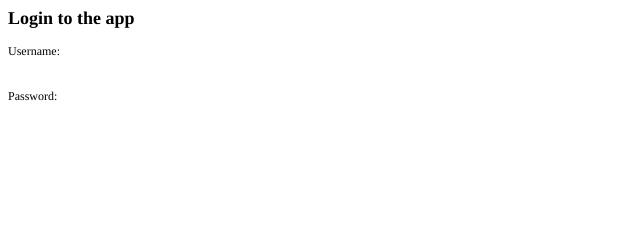
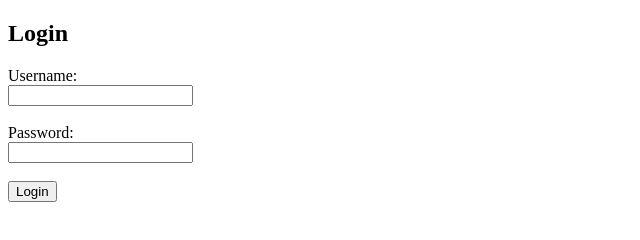
Before and after one commit to abhisheklearnsjava/my-demo-nodejs, a website: page login.html in a window 1280 px wide. Shown: the whole page, without its empty margins (0-640 px from the left). Drawn offline with Linux system fonts and the light colour scheme.

Commit message:
Update login.html

```diff
--- a/login.html
+++ b/login.html
@@ -1,24 +1,18 @@
-<!DOCTYPE html PUBLIC "-//W3C//DTD HTML 4.01//EN" "http://www.w3.org/TR/html4/strict.dtd">
-<html>
+<!-- login.html -->
+<!DOCTYPE html>
+<html lang="en">
 <head>
-  <meta http-equiv="Content-Type" content="text/html; charset=utf-8">
-  <meta http-equiv="Content-Style-Type" content="text/css">
-  <title></title>
-  <meta name="Generator" content="Cocoa HTML Writer">
-  <meta name="CocoaVersion" content="2575.6">
-  <style type="text/css">
-    p.p2 {margin: 0.0px 0.0px 0.0px 0.0px; font: 12.0px Times; -webkit-text-stroke: #000000}
-    p.p3 {margin: 0.0px 0.0px 0.0px 0.0px; font: 12.0px Times; -webkit-text-stroke: #000000; min-height: 14.0px}
-    span.s1 {font-kerning: none}
-  </style>
+  <meta charset="UTF-8">
+  <title>Login Page</title>
 </head>
 <body>
-<h2 style="margin: 0.0px 0.0px 14.9px 0.0px; font: 18.0px Times; -webkit-text-stroke: #000000"><span class="s1"><b>Login to the app</b></span></h2>
-<p class="p2"><span class="s1">Username:</span></p>
-<p class="p3"><span class="s1"></span><br></p>
-<p class="p3"><span class="s1"></span><br></p>
-<p class="p2"><span class="s1">Password:</span></p>
-<p class="p3"><span class="s1"></span><br></p>
-<p class="p3"><span class="s1"></span><br></p>
+  <h2>Login</h2>
+  <form action="/login" method="post">
+    <label>Username:</label><br>
+    <input type="text" name="username" required><br><br>
+    <label>Password:</label><br>
+    <input type="password" name="password" required><br><br>
+    <input type="submit" value="Login">
+  </form>
 </body>
 </html>
```
